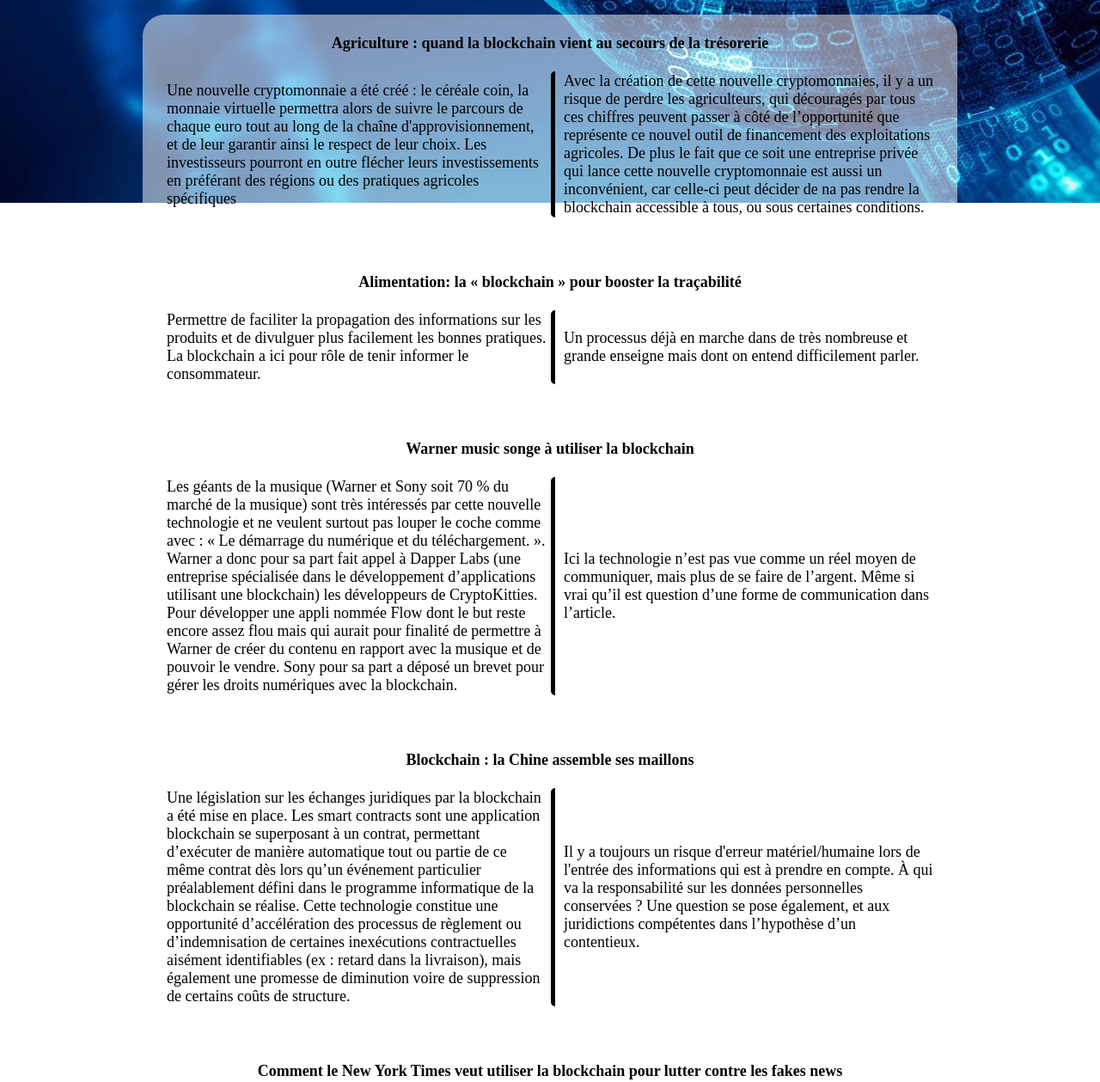
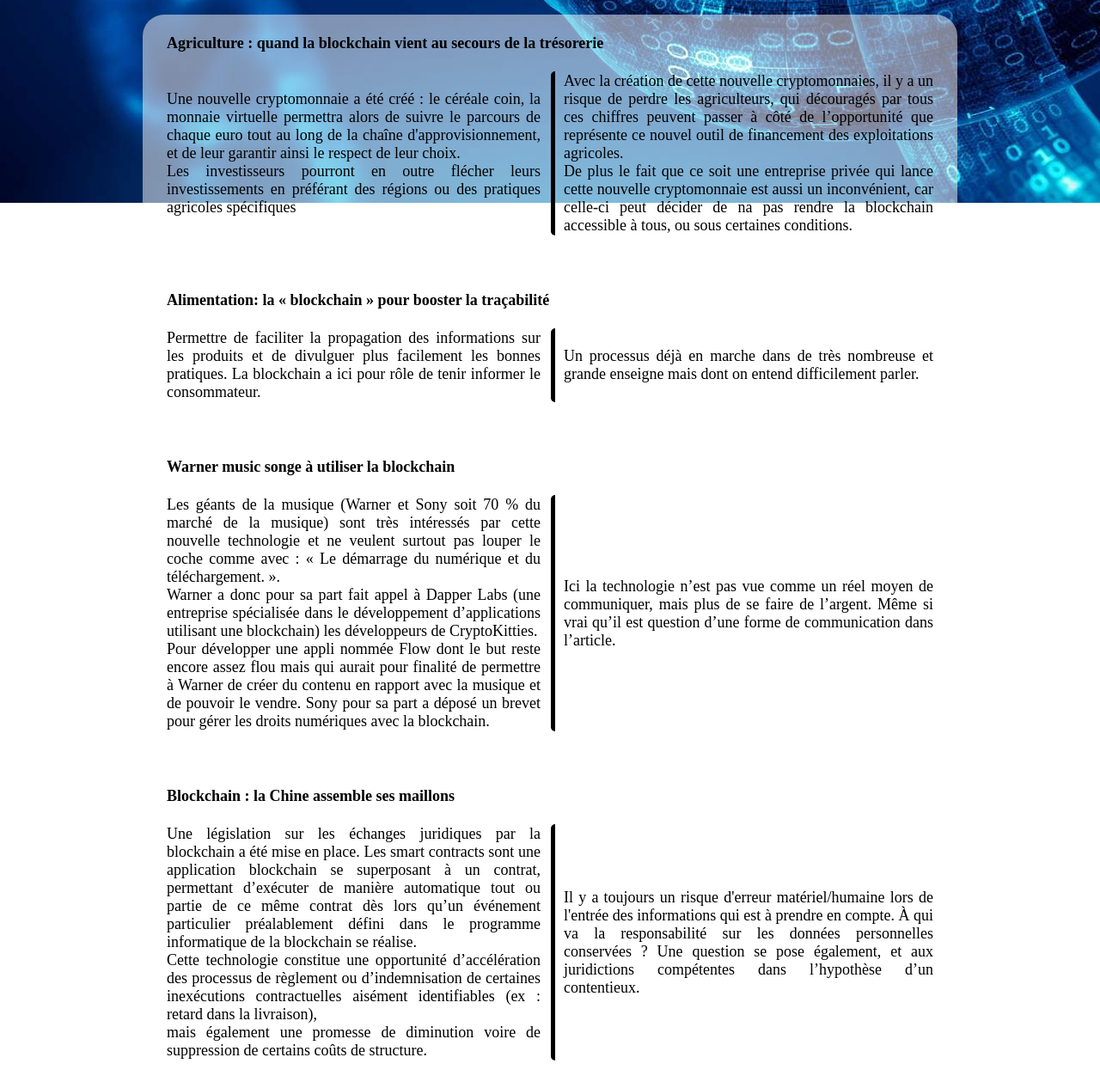
Before and after one commit to Guilamb/cdin-web, a plain HTML site: page CAMUS_BOURGOIN/pages/article.html in a window 1280 px wide. Shown: the part 764-2023 px from the top of the page at 86% size. Drawn offline with Linux system fonts and the light colour scheme.

Commit message:
Add files via upload

```diff
--- a/CAMUS_BOURGOIN/pages/article.html
+++ b/CAMUS_BOURGOIN/pages/article.html
@@ -66,11 +66,11 @@
                 <tr>
                     <td>
                         Une nouvelle cryptomonnaie a été créé : le céréale coin, la monnaie virtuelle permettra alors de suivre le parcours de chaque euro tout au long de la chaîne d'approvisionnement, et de leur garantir ainsi le respect de leur choix.
-                        Les investisseurs pourront en outre flécher leurs investissements en préférant des régions ou des pratiques agricoles spécifiques
+                        <br/>Les investisseurs pourront en outre flécher leurs investissements en préférant des régions ou des pratiques agricoles spécifiques
                     </td>
                     <td>
                         Avec la création de cette nouvelle cryptomonnaies, il y a un risque de perdre les agriculteurs, qui découragés par tous ces chiffres peuvent passer à côté de l’opportunité que représente ce nouvel outil de financement des exploitations agricoles.
-                        De plus le fait que ce soit une entreprise privée qui lance cette nouvelle cryptomonnaie est aussi un inconvénient, car celle-ci peut décider de na pas rendre la blockchain accessible à tous, ou sous certaines conditions.
+                        <br/>De plus le fait que ce soit une entreprise privée qui lance cette nouvelle cryptomonnaie est aussi un inconvénient, car celle-ci peut décider de na pas rendre la blockchain accessible à tous, ou sous certaines conditions.
                     </td>
                 </tr>
             </table>
@@ -93,7 +93,7 @@
                 </th>
                 <tr>
                     <td>
-                        Les géants de la musique (Warner et Sony soit 70 % du marché de la musique) sont très intéressés par cette nouvelle technologie et ne veulent surtout pas louper le coche comme avec : « Le démarrage du numérique et du téléchargement. ». Warner a donc pour sa part fait appel à Dapper Labs (une entreprise spécialisée dans le développement d’applications utilisant une blockchain) les développeurs de CryptoKitties. Pour développer une appli nommée Flow dont le but reste encore assez flou mais qui aurait pour finalité de permettre à Warner de créer du contenu en rapport avec la musique et de pouvoir le vendre.
+                        Les géants de la musique (Warner et Sony soit 70 % du marché de la musique) sont très intéressés par cette nouvelle technologie et ne veulent surtout pas louper le coche comme avec : « Le démarrage du numérique et du téléchargement. ». <br/>Warner a donc pour sa part fait appel à Dapper Labs (une entreprise spécialisée dans le développement d’applications utilisant une blockchain) les développeurs de CryptoKitties. <br/>Pour développer une appli nommée Flow dont le but reste encore assez flou mais qui aurait pour finalité de permettre à Warner de créer du contenu en rapport avec la musique et de pouvoir le vendre.
                         Sony pour sa part a déposé un brevet pour gérer les droits numériques avec la blockchain.
                     </td>
                     <td>
@@ -108,8 +108,8 @@
                 <tr>
                     <td>
                          Une législation sur les échanges juridiques par la blockchain a été mise en place.
-Les smart contracts sont une application blockchain se superposant à un contrat, permettant d’exécuter de manière automatique tout ou partie de ce même contrat dès lors qu’un événement particulier préalablement défini dans le programme informatique de la blockchain se réalise.
-Cette technologie constitue une opportunité d’accélération des processus de règlement ou d’indemnisation de certaines inexécutions contractuelles aisément identifiables (ex : retard dans la livraison), mais également une promesse de diminution voire de suppression de certains coûts de structure.
+Les smart contracts sont une application blockchain se superposant à un contrat, permettant d’exécuter de manière automatique tout ou partie de ce même contrat dès lors qu’un événement particulier préalablement défini dans le programme informatique de la blockchain se réalise.<br/>
+Cette technologie constitue une opportunité d’accélération des processus de règlement ou d’indemnisation de certaines inexécutions contractuelles aisément identifiables (ex : retard dans la livraison), <br/>mais également une promesse de diminution voire de suppression de certains coûts de structure.
                     </td>
                     <td>
                         Il y a toujours un risque d'erreur matériel/humaine lors de l'entrée des informations qui est à prendre en compte.
@@ -134,7 +134,7 @@ Cette technologie constitue une opportunité d’accélération des processus de
                 </th>
                 <tr>
                     <td>
-                        La blockchain consomme de beaucoup d'énergie, notamment à cause des cryptomonnaies qui sont très couteuses en énergies. Une prise de conscience des utilisateurs et nécessaire.
+                        La blockchain consomme de beaucoup d'énergie, notamment à cause des cryptomonnaies qui sont très couteuses en énergies. <br/>Une prise de conscience des utilisateurs et nécessaire.
                     </td>
                     <td>
                         Des améliorations sont à venir car plus les ordinateurs seront performants moins les dépenses énergétiques lors du minage seront élevées. D'autres alternatives sont en train d'être mises en place qui sont moins coûteuses en énergie.
--- a/CAMUS_BOURGOIN/pages/style.css
+++ b/CAMUS_BOURGOIN/pages/style.css
@@ -1,6 +1,7 @@
 body {
   background: url("../images/fond.jpg") no-repeat fixed;
   font-size: 18px;
+  text-align: justify;
 }
 
 nav{
@@ -75,6 +76,7 @@ th {
 }
 table td:first-child {
   border-left: none;
+  padding-right: 10px;
 }
 table td:last-child {
   border-right: none;
```
Also changed, not shown: CAMUS_BOURGOIN/pages/contexte.html (+1 -1 lines).
